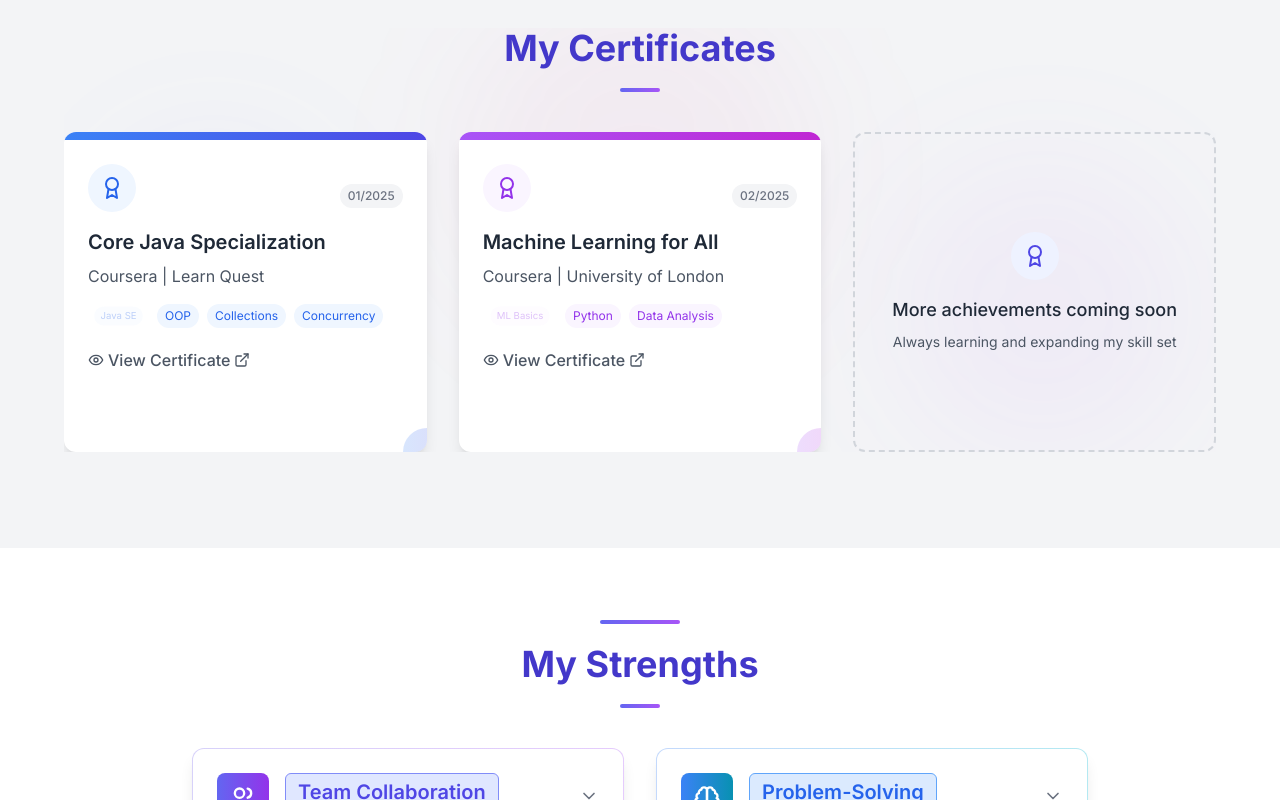
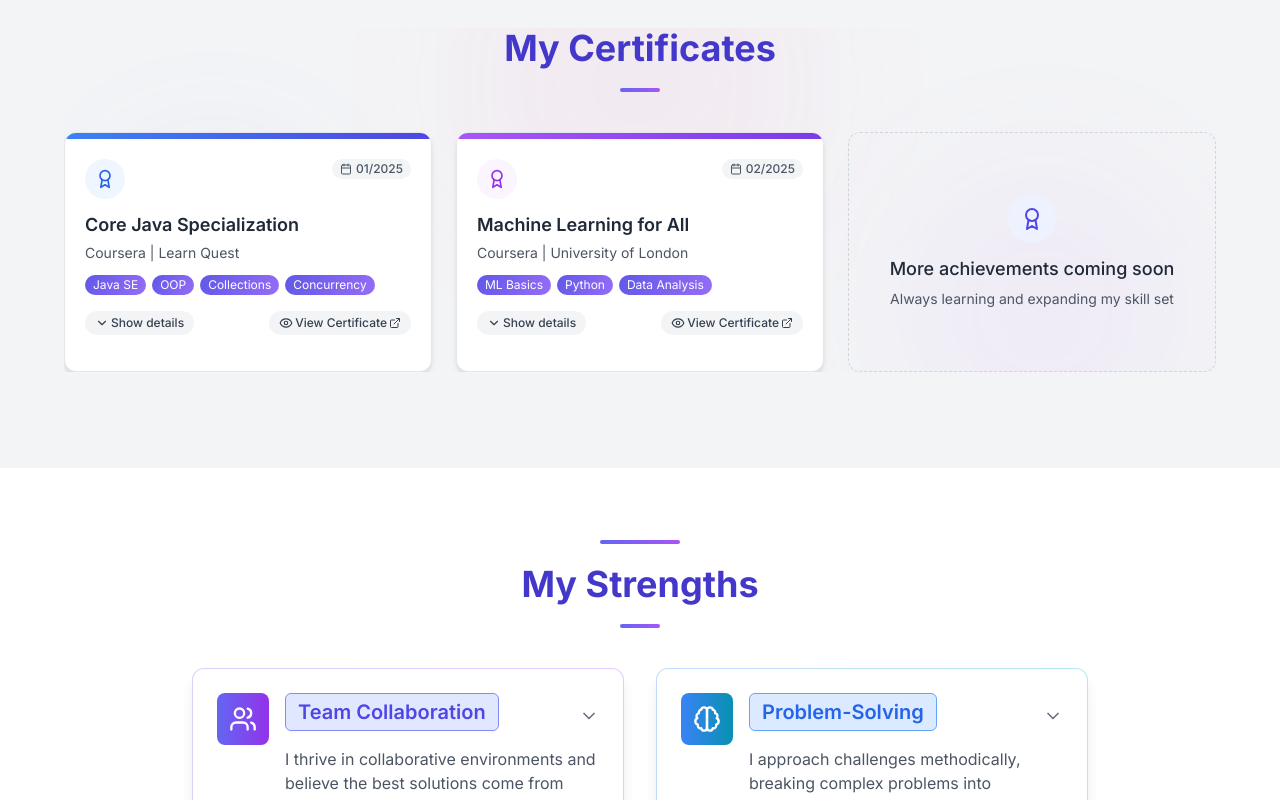
Before and after one commit to alamin5G/portfolio, a React (Create React App) app: page / in a window 1280 px wide. Shown: the part 5600-6400 px from the top of the page. Built offline with nearby package versions, Linux system fonts and the light colour scheme.

Commit message:
certificate version 2

```diff
--- a/src/components/CertificatesSection.jsx
+++ b/src/components/CertificatesSection.jsx
@@ -1,18 +1,46 @@
-import { Award, ChevronDown, ChevronUp, Download, ExternalLink, Eye } from 'lucide-react';
+import { Award, Calendar, ChevronDown, ChevronUp, ExternalLink, Eye } from 'lucide-react';
 import { useEffect, useRef, useState } from 'react';
 
 const CertificateCard = ({ certificate, index }) => {
   const [isHovered, setIsHovered] = useState(false);
-  const [isFlipped, setIsFlipped] = useState(false);
   const [isExpanded, setIsExpanded] = useState(false);
+  const expandRef = useRef(null);
 
   // Get certificate color theme based on index
   const getThemeColors = (idx) => {
     const themes = [
-      { border: 'border-blue-500', bg: 'from-blue-500 to-indigo-600', light: 'bg-blue-50 dark:bg-blue-900/20', icon: 'text-blue-600 dark:text-blue-400', glow: 'shadow-blue-500/20' },
-      { border: 'border-purple-500', bg: 'from-purple-500 to-fuchsia-600', light: 'bg-purple-50 dark:bg-purple-900/20', icon: 'text-purple-600 dark:text-purple-400', glow: 'shadow-purple-500/20' },
-      { border: 'border-green-500', bg: 'from-emerald-500 to-teal-600', light: 'bg-emerald-50 dark:bg-emerald-900/20', icon: 'text-emerald-600 dark:text-emerald-400', glow: 'shadow-emerald-500/20' },
-      { border: 'border-amber-500', bg: 'from-amber-500 to-orange-600', light: 'bg-amber-50 dark:bg-amber-900/20', icon: 'text-amber-600 dark:text-amber-400', glow: 'shadow-amber-500/20' }
+      {
+        primary: 'from-blue-500 to-indigo-600',
+        border: 'border-blue-400 dark:border-blue-500',
+        light: 'bg-blue-50 dark:bg-blue-900/20',
+        icon: 'text-blue-600 dark:text-blue-400',
+        glow: 'shadow-blue-500/30',
+        bg: 'bg-blue-500/20 dark:bg-blue-600/10'
+      },
+      {
+        primary: 'from-purple-500 to-violet-600',
+        border: 'border-purple-400 dark:border-purple-500',
+        light: 'bg-purple-50 dark:bg-purple-900/20',
+        icon: 'text-purple-600 dark:text-purple-400',
+        glow: 'shadow-purple-500/30',
+        bg: 'bg-purple-500/20 dark:bg-purple-600/10'
+      },
+      {
+        primary: 'from-emerald-500 to-teal-600',
+        border: 'border-emerald-400 dark:border-emerald-500',
+        light: 'bg-emerald-50 dark:bg-emerald-900/20',
+        icon: 'text-emerald-600 dark:text-emerald-400',
+        glow: 'shadow-emerald-500/30',
+        bg: 'bg-emerald-500/20 dark:bg-emerald-600/10'
+      },
+      {
+        primary: 'from-amber-500 to-orange-600',
+        border: 'border-amber-400 dark:border-amber-500',
+        light: 'bg-amber-50 dark:bg-amber-900/20',
+        icon: 'text-amber-600 dark:text-amber-400',
+        glow: 'shadow-amber-500/30',
+        bg: 'bg-amber-500/20 dark:bg-amber-600/10'
+      }
     ];
 
     return themes[idx % themes.length];
@@ -20,166 +48,173 @@ const CertificateCard = ({ certificate, index }) => {
 
   const theme = getThemeColors(index);
 
-  const handleCardFlip = (e) => {
+  const toggleExpanded = (e) => {
     e.stopPropagation();
-    setIsFlipped(!isFlipped);
+    setIsExpanded(!isExpanded);
   };
+
+  useEffect(() => {
+    if (expandRef.current) {
+      expandRef.current.style.maxHeight = isExpanded ? `${expandRef.current.scrollHeight}px` : '0';
+    }
+  }, [isExpanded]);
 
   return (
     <div
-      className="certificate-card-perspective"
+      className={`certificate-card bg-white dark:bg-gray-800 rounded-xl overflow-hidden
+        border border-${theme.primary.split('-')[1]}-300/30 dark:border-${theme.primary.split('-')[1]}-500/30
+        ${isHovered ? `${theme.glow} shadow-lg` : 'shadow-md'}
+        transition-all duration-300`}
       onMouseEnter={() => setIsHovered(true)}
       onMouseLeave={() => setIsHovered(false)}
     >
-      <div
-        className={`certificate-card-inner ${isFlipped ? 'is-flipped' : ''}`}
-        style={{ transformStyle: 'preserve-3d' }}
-      >
-        {/* Front of the card */}
-        <div
-          className={`certificate-card-front bg-white dark:bg-gray-800 rounded-xl shadow-lg
-            ${isHovered ? `${theme.glow} shadow-xl dark:shadow-lg dark:shadow-${theme.bg.split(' ')[0].replace('from-', '')}-900/30` : ''}
-            transition-all duration-300 overflow-hidden relative`}
-        >
-          <div className={`h-2 bg-gradient-to-r ${theme.bg}`}></div>
-          <div className="p-6">
-            <div className="flex items-center justify-between">
-              <div className={`p-3 rounded-full ${theme.light} ${theme.icon} mb-4 transform transition-transform duration-300 ${isHovered ? 'rotate-12 scale-110' : ''}`}>
-                <Award className="w-6 h-6" />
+      {/* Top gradient bar */}
+      <div className={`h-1.5 bg-gradient-to-r ${theme.primary}`}></div>
+
+      <div className="p-5">
+        <div className="flex items-start justify-between">
+          {/* Certificate icon */}
+          <div className={`cert-icon p-2.5 rounded-full ${theme.light} ${theme.icon}`}>
+            <Award className="w-5 h-5" />
           </div>
-              <span className={`text-xs font-medium text-gray-500 dark:text-gray-400 px-2 py-1
-                ${isHovered ? `bg-gradient-to-r ${theme.bg} text-white` : 'bg-gray-100 dark:bg-gray-700'}
-                rounded-full transition-all duration-300`}>
+
+          {/* Date badge */}
+          <span className={`text-xs font-medium px-2 py-0.5 rounded-full flex items-center
+            ${isHovered ? `bg-gradient-to-r ${theme.primary} text-white` : 'bg-gray-100 dark:bg-gray-700 text-gray-600 dark:text-gray-300'}
+            transition-all duration-300`}>
+            <Calendar className="w-3 h-3 mr-1" />
             {certificate.date}
           </span>
         </div>
 
-            <h3 className={`text-xl font-semibold mb-2 transition-colors duration-300
-              ${isHovered ? theme.icon.replace('text', 'text') : 'text-gray-800 dark:text-gray-100'}`}>
+        {/* Certificate title */}
+        <h3 className={`text-lg font-semibold mt-3 mb-1 transition-colors duration-300
+          ${isHovered ? theme.icon : 'text-gray-800 dark:text-gray-100'}`}>
           {certificate.name}
         </h3>
 
-            <p className="text-gray-600 dark:text-gray-300 mb-4">
+        {/* Issuer */}
+        <p className="text-gray-600 dark:text-gray-300 text-sm mb-3">
           {certificate.issuer}
         </p>
 
-            {/* Certificate skills or topics */}
-            {certificate.skills && (
-              <div className="mb-4">
-                <div className="flex flex-wrap gap-2">
-                  {certificate.skills.map((skill, idx) => (
+        {/* Skills tags */}
+        <div className="flex flex-wrap gap-1.5 mb-3">
+          {certificate.skills && certificate.skills.map((skill, idx) => (
             <span
               key={idx}
-                      className={`skill-tag text-xs px-2 py-1 rounded-full ${theme.light} ${theme.icon}
-                        transition-all duration-300 transform ${isHovered ? 'scale-105' : ''}`}
-                      style={{ animationDelay: `${idx * 0.1}s` }}
+              className="skill-tag text-xs px-2 py-0.5 rounded-full
+                transition-all duration-300"
+              style={{
+                background: `linear-gradient(${isHovered ? '140deg' : '120deg'}, var(--cert-bg-start), var(--cert-bg-end))`,
+                color: 'white',
+                boxShadow: isHovered ? '0 2px 4px var(--cert-shadow)' : 'none'
+              }}
+              data-color={theme.primary.split(' ')[0].replace('from-', '')}
             >
               {skill}
             </span>
           ))}
         </div>
-              </div>
+
+        {/* Actions row */}
+        <div className="mt-4 flex items-center justify-between">
+          <button
+            onClick={toggleExpanded}
+            className={`certificate-expand-btn flex items-center text-xs font-medium py-1 px-2.5 rounded-full
+              ${isExpanded ? 'bg-gradient-to-r ' + theme.primary + ' text-white' : 'bg-gray-100 dark:bg-gray-700 text-gray-700 dark:text-gray-300'}
+              transition-all duration-300`}
+          >
+            {isExpanded ? (
+              <>
+                <ChevronUp className="w-3.5 h-3.5 mr-0.5" />
+                Hide details
+              </>
+            ) : (
+              <>
+                <ChevronDown className="w-3.5 h-3.5 mr-0.5" />
+                Show details
+              </>
             )}
+          </button>
 
-            <div className="mt-4 flex justify-between items-center">
           <a
             href={certificate.link}
             target="_blank"
             rel="noopener noreferrer"
-                className={`flex items-center font-medium hover:underline ${isHovered ? theme.icon : 'text-gray-600 dark:text-gray-400'} transition-colors duration-300`}
+            className={`flex items-center text-xs font-medium py-1 px-2.5 rounded-full
+              ${isHovered ? 'bg-gradient-to-r ' + theme.primary + ' text-white' : 'bg-gray-100 dark:bg-gray-700 text-gray-700 dark:text-gray-300'}
+              transition-all duration-300`}
             onClick={(e) => e.stopPropagation()}
           >
-                <Eye className="w-4 h-4 mr-1" />
+            <Eye className="w-3.5 h-3.5 mr-0.5" />
             View Certificate
-                <ExternalLink className={`w-4 h-4 ml-1 transition-transform duration-300 ${isHovered ? 'transform translate-x-1' : ''}`} />
+            <ExternalLink className="w-3 h-3 ml-0.5" />
           </a>
-
-              <button
-                onClick={handleCardFlip}
-                className={`flip-button p-2 rounded-full ${theme.light} ${theme.icon} opacity-0 transform scale-0
-                  ${isHovered ? 'opacity-100 scale-100' : ''} transition-all duration-300 hover:${theme.light.replace('bg', 'bg-opacity-75 bg')}`}
-                aria-label="Flip card"
-              >
-                <ChevronUp className="w-4 h-4" />
-              </button>
-            </div>
         </div>
 
-          {/* Decorative corner shape */}
-          <div className={`absolute -bottom-6 -right-6 w-12 h-12 rounded-full bg-gradient-to-r ${theme.bg} opacity-20
-            transform ${isHovered ? 'scale-150' : 'scale-100'} transition-transform duration-500`}>
-          </div>
-        </div>
-
-        {/* Back of the card */}
+        {/* Expandable details section */}
         <div
-          className={`certificate-card-back bg-white dark:bg-gray-800 rounded-xl shadow-lg
-            ${isHovered ? `${theme.glow} shadow-xl` : ''}
-            transition-all duration-300 overflow-hidden`}
+          ref={expandRef}
+          className={`overflow-hidden transition-all duration-500 ease-in-out
+            ${theme.bg} rounded-lg mt-4
+            ${isExpanded ? 'border border-' + theme.primary.split('-')[1] + '-300/30 dark:border-' + theme.primary.split('-')[1] + '-500/30' : ''}`}
         >
-          <div className={`h-2 bg-gradient-to-r ${theme.bg}`}></div>
-          <div className="p-6 h-full flex flex-col">
-            <div className="flex justify-between items-start mb-4">
-              <h3 className={`text-lg font-semibold ${theme.icon}`}>Certificate Details</h3>
-              <button
-                onClick={handleCardFlip}
-                className={`p-2 rounded-full ${theme.light} ${theme.icon}`}
-                aria-label="Flip card back"
-              >
-                <ChevronDown className="w-4 h-4" />
-              </button>
-            </div>
-
-            <div className="flex-grow prose dark:prose-invert max-w-none prose-sm">
-              {certificate.description ? (
-                <p>{certificate.description}</p>
-              ) : (
-                <ul className="space-y-2 list-disc pl-5">
-                  <li>Issued by: <span className="font-medium">{certificate.issuer}</span></li>
-                  <li>Date: <span className="font-medium">{certificate.date}</span></li>
-                  <li>Credential ID: <span className="font-medium">{certificate.credentialId || 'Available on certificate'}</span></li>
-                  {certificate.expirationDate && (
-                    <li>Valid until: <span className="font-medium">{certificate.expirationDate}</span></li>
-                  )}
-                </ul>
-              )}
-
-              {certificate.achievements && (
-                <div className="mt-4">
-                  <h4 className="font-medium text-sm">Key achievements:</h4>
-                  <ul className="list-disc pl-5 space-y-1 mt-2">
-                    {certificate.achievements.map((achievement, idx) => (
-                      <li key={idx} className="text-sm">{achievement}</li>
+          {isExpanded && (
+            <div className="p-3.5">
+              <h4 className={`text-xs font-semibold ${theme.icon} mb-2`}>What I learned:</h4>
+              <ul className="space-y-1 list-disc pl-4">
+                {certificate.achievements ? certificate.achievements.map((item, i) => (
+                  <li key={i} className="text-xs text-gray-700 dark:text-gray-300">{item}</li>
+                )) : certificate.skills.map((skill, i) => (
+                  <li key={i} className="text-xs text-gray-700 dark:text-gray-300">
+                    Mastered {skill} fundamentals and practical applications
+                  </li>
                 ))}
               </ul>
             </div>
           )}
         </div>
-
-            <div className="mt-4 flex justify-between items-center pt-4 border-t border-gray-200 dark:border-gray-700">
-              <a
-                href={certificate.link}
-                target="_blank"
-                rel="noopener noreferrer"
-                className={`flex items-center font-medium text-sm ${theme.icon}`}
-              >
-                <Eye className="w-4 h-4 mr-1" />
-                View Original
-              </a>
-
-              {certificate.downloadLink && (
-                <a
-                  href={certificate.downloadLink}
-                  className={`flex items-center font-medium text-sm ${theme.icon}`}
-                  download
-                >
-                  <Download className="w-4 h-4 mr-1" />
-                  Download PDF
-                </a>
-              )}
       </div>
     </div>
+  );
+};
+
+const PlaceholderCard = ({ index, isVisible }) => {
+  return (
+    <div
+      className="certificate-placeholder border border-dashed border-gray-300 dark:border-gray-700 rounded-xl p-4
+        flex flex-col items-center justify-center text-center h-full
+        transition-all duration-500 hover:border-indigo-400 dark:hover:border-indigo-500 group"
+    >
+      <div
+        className="absolute inset-0 bg-gradient-to-br from-indigo-500/5 to-purple-500/5
+          dark:from-indigo-500/10 dark:to-purple-500/10 rounded-xl opacity-0 group-hover:opacity-100 transition-opacity duration-500"
+      ></div>
+
+      <div className="p-3 rounded-full bg-indigo-50 dark:bg-indigo-900/30 text-indigo-600 dark:text-indigo-400
+        mb-3 transform transition-transform duration-500 group-hover:rotate-12 group-hover:scale-110 relative z-10">
+        <Award className="w-6 h-6" />
       </div>
+
+      <h3 className="text-lg font-medium text-gray-800 dark:text-gray-200 mb-1.5 relative z-10">More achievements coming soon</h3>
+      <p className="text-sm text-gray-600 dark:text-gray-400 relative z-10">
+        Always learning and expanding my skill set
+      </p>
+
+      {/* Animated particles */}
+      <div className="certificate-placeholder-particles">
+        {[...Array(5)].map((_, i) => (
+          <div
+            key={i}
+            className="particle"
+            style={{
+              '--delay': `${i * 0.7}s`,
+              '--size': `${Math.random() * 6 + 3}px`,
+              '--opacity': '0.3'
+            }}
+          ></div>
+        ))}
       </div>
     </div>
   );
@@ -227,7 +262,7 @@ const CertificatesSection = ({ certificates }) => {
         <div className="absolute -bottom-6 left-1/2 transform -translate-x-1/2 w-10 h-1 bg-gradient-to-r from-indigo-500 to-purple-500 rounded-full"></div>
       </div>
 
-      <div className="grid grid-cols-1 sm:grid-cols-2 lg:grid-cols-3 gap-8 relative z-10">
+      <div className="grid grid-cols-1 sm:grid-cols-2 lg:grid-cols-3 gap-6 relative z-10">
         {certificates.map((certificate, index) => (
           <div
             key={index}
@@ -240,7 +275,7 @@ const CertificatesSection = ({ certificates }) => {
           </div>
         ))}
 
-        {/* Add Certificate CTA - This appears when you have space for more */}
+        {/* Add Certificate Placeholder */}
         {certificates.length % 3 !== 0 && (
           <div
             className="opacity-0 transform translate-y-8"
@@ -248,28 +283,7 @@ const CertificatesSection = ({ certificates }) => {
               animation: isVisible ? `fadeInUp 0.6s ease-out ${certificates.length * 0.2}s forwards` : 'none'
             }}
           >
-            <div className="certificate-placeholder border-2 border-dashed border-gray-300 dark:border-gray-700 rounded-xl p-8 flex flex-col items-center justify-center text-center h-full min-h-[300px] transition-all duration-300 hover:border-indigo-400 dark:hover:border-indigo-500 group">
-              <div className="p-3 rounded-full bg-indigo-50 dark:bg-indigo-900/30 text-indigo-600 dark:text-indigo-400 mb-4 transform transition-transform duration-500 group-hover:rotate-12 group-hover:scale-110">
-                <Award className="w-6 h-6" />
-              </div>
-              <h3 className="text-lg font-medium text-gray-800 dark:text-gray-200 mb-2">More achievements coming soon</h3>
-              <p className="text-sm text-gray-600 dark:text-gray-400">
-                Always learning and expanding my skill set
-              </p>
-
-              <div className="certificate-placeholder-particles">
-                {[...Array(5)].map((_, i) => (
-                  <div
-                    key={i}
-                    className="particle"
-                    style={{
-                      '--delay': `${i * 0.7}s`,
-                      '--size': `${Math.random() * 6 + 3}px`,
-                    }}
-                  ></div>
-                ))}
-              </div>
-            </div>
+            <PlaceholderCard index={certificates.length} isVisible={isVisible} />
           </div>
         )}
       </div>
--- a/src/styles/certificates.css
+++ b/src/styles/certificates.css
@@ -52,45 +52,85 @@
   }
 }
 
-@keyframes shimmer {
-  0% {
-    background-position: -100% 0;
-  }
-  100% {
-    background-position: 200% 0;
-  }
+/* Set up theme colors */
+:root {
+  --blue-pulse-color: rgba(59, 130, 246, 0.5);
+  --purple-pulse-color: rgba(147, 51, 234, 0.5);
+  --emerald-pulse-color: rgba(16, 185, 129, 0.5);
+  --amber-pulse-color: rgba(245, 158, 11, 0.5);
+
+  --cert-bg-start: rgba(79, 70, 229, 0.9);
+  --cert-bg-end: rgba(139, 92, 246, 0.9);
+  --cert-shadow: rgba(79, 70, 229, 0.3);
 }
 
-/* Card flip animations */
-.certificate-card-perspective {
-  perspective: 1000px;
-  height: 100%;
+/* Theme color setups based on data attributes */
+[data-color="blue"] {
+  --cert-bg-start: rgba(59, 130, 246, 0.9);
+  --cert-bg-end: rgba(79, 70, 229, 0.9);
+  --cert-shadow: rgba(59, 130, 246, 0.3);
 }
 
-.certificate-card-inner {
-  position: relative;
-  width: 100%;
-  height: 100%;
-  transition: transform 0.8s;
-  transform-style: preserve-3d;
-  min-height: 320px;
+[data-color="purple"] {
+  --cert-bg-start: rgba(147, 51, 234, 0.9);
+  --cert-bg-end: rgba(139, 92, 246, 0.9);
+  --cert-shadow: rgba(147, 51, 234, 0.3);
 }
 
-.certificate-card-inner.is-flipped {
-  transform: rotateY(180deg);
+[data-color="emerald"] {
+  --cert-bg-start: rgba(16, 185, 129, 0.9);
+  --cert-bg-end: rgba(20, 184, 166, 0.9);
+  --cert-shadow: rgba(16, 185, 129, 0.3);
 }
 
-.certificate-card-front,
-.certificate-card-back {
-  position: absolute;
-  width: 100%;
-  height: 100%;
-  -webkit-backface-visibility: hidden;
-  backface-visibility: hidden;
+[data-color="amber"] {
+  --cert-bg-start: rgba(245, 158, 11, 0.9);
+  --cert-bg-end: rgba(234, 88, 12, 0.9);
+  --cert-shadow: rgba(245, 158, 11, 0.3);
 }
 
-.certificate-card-back {
-  transform: rotateY(180deg);
+/* Certificate icon animation */
+.cert-icon {
+  transition: all 0.3s ease;
+}
+
+.certificate-card:hover .cert-icon {
+  transform: scale(1.1) rotate(12deg);
+}
+
+/* Skill tag animations */
+.skill-tag {
+  transition: all 0.3s ease;
+}
+
+.certificate-card:hover .skill-tag {
+  transform: translateY(-1px);
+  box-shadow: 0 2px 4px var(--cert-shadow);
+}
+
+/* Placeholder animations */
+.certificate-placeholder-particles {
+  position: absolute;
+  inset: 0;
+  overflow: hidden;
+  z-index: 0;
+}
+
+.certificate-placeholder-particles .particle {
+  position: absolute;
+  width: var(--size);
+  height: var(--size);
+  border-radius: 50%;
+  background: linear-gradient(to right, rgba(99, 102, 241, 0.4), rgba(168, 85, 247, 0.4));
+  bottom: 20%;
+  left: calc(var(--delay) * 20%);
+  opacity: 0;
+  animation: float 6s infinite ease-in-out var(--delay);
+  pointer-events: none;
+}
+
+.certificate-placeholder:hover .particle {
+  opacity: var(--opacity, 0.3);
 }
 
 /* Animated background */
@@ -106,90 +146,12 @@
   animation-delay: 4s;
 }
 
-/* Skill tag animations */
-.skill-tag {
-  animation: pulse 2s infinite;
-  animation-play-state: paused;
-}
-
-.certificate-card-front:hover .skill-tag {
-  animation-play-state: running;
-}
-
-/* Placeholder animations */
-.certificate-placeholder-particles {
-  position: absolute;
-  inset: 0;
-  overflow: hidden;
-  z-index: -1;
-}
-
-.certificate-placeholder-particles .particle {
-  position: absolute;
-  width: var(--size);
-  height: var(--size);
-  border-radius: 50%;
-  background: linear-gradient(to right, rgba(99, 102, 241, 0.4), rgba(168, 85, 247, 0.4));
-  bottom: 0;
-  left: calc(var(--delay) * 20%);
-  opacity: 0;
-  animation: float 5s infinite ease-in-out var(--delay);
-}
-
-.certificate-placeholder:hover .certificate-placeholder-particles .particle {
-  opacity: var(--opacity, 0.3);
-}
-
-/* Shimmer effect on hover */
-.certificate-card-front:hover::after {
-  content: "";
-  position: absolute;
-  top: 0;
-  left: 0;
-  width: 100%;
-  height: 100%;
-  background: linear-gradient(
-    to right,
-    rgba(255, 255, 255, 0) 0%,
-    rgba(255, 255, 255, 0.3) 50%,
-    rgba(255, 255, 255, 0) 100%
-  );
-  background-size: 200% 100%;
-  animation: shimmer 2s infinite;
-  pointer-events: none;
-  z-index: 2;
-  border-radius: inherit;
-}
-
-.dark .certificate-card-front:hover::after {
-  background: linear-gradient(
-    to right,
-    rgba(255, 255, 255, 0) 0%,
-    rgba(255, 255, 255, 0.1) 50%,
-    rgba(255, 255, 255, 0) 100%
-  );
-}
-
-/* Responsive adjustments */
-@media (max-width: 640px) {
-  .certificate-card-inner {
-    min-height: 300px;
-  }
-}
-
-/* Prefers reduced motion */
+/* Enhanced accessibility */
 @media (prefers-reduced-motion: reduce) {
-  .certificate-card-inner,
   .animate-blob,
   .skill-tag,
-  .certificate-card-front,
-  .certificate-card-back,
   .certificate-placeholder-particles .particle {
     animation: none !important;
     transition: none !important;
   }
-
-  .certificate-card-inner.is-flipped {
-    transform: none !important;
-  }
 }
```
Lines whose indentation alone changed are shown as unchanged.
